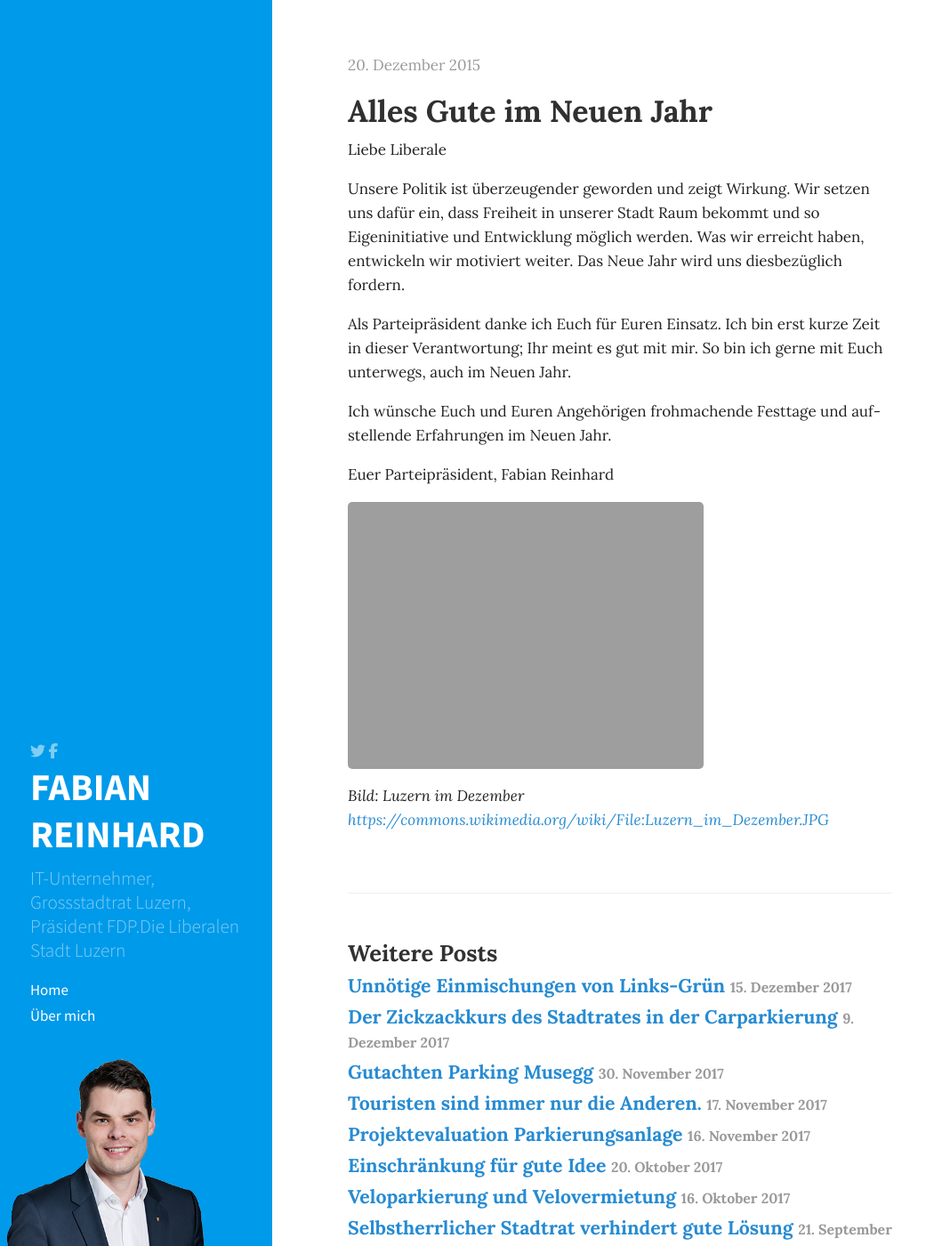
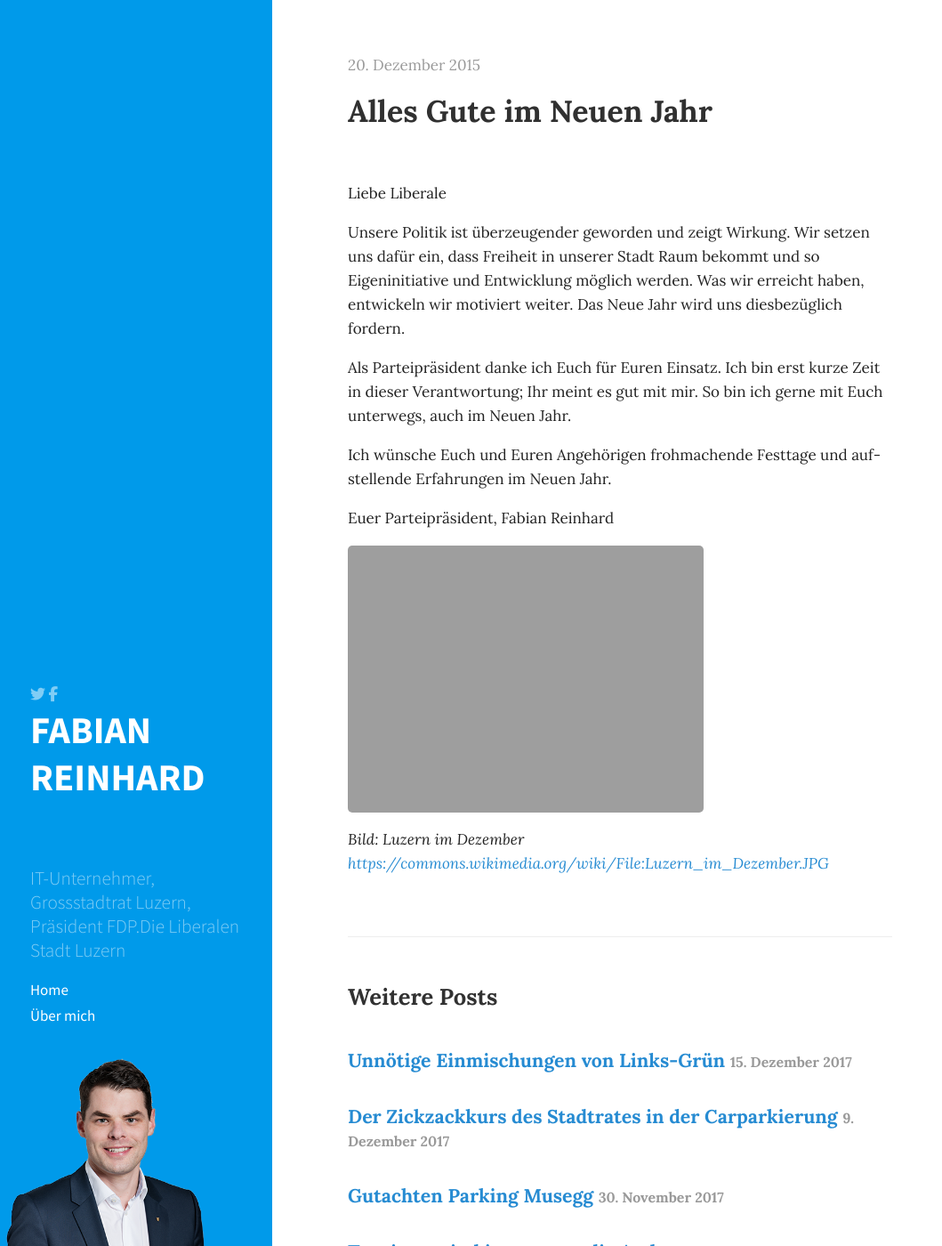
Before and after one commit to freinhard/freinhard.github.io, a Jekyll site: the page built from _posts/2015-12-20-neujahrwuensche.md, in a window 1280 px wide and 1400 px high. Shown: the whole window at 89% size, without its empty margins (0-1059 px from the left). Built offline with Jekyll 4.4.1, drawn with Linux system fonts in a browser that asks for light colours; nearby versions of some CDN libraries; comment, search, counter and statistics services are not loaded.

Commit message:
Margin bottom

```diff
--- a/public/css/custom.css
+++ b/public/css/custom.css
@@ -55,6 +55,10 @@ p, h1, h2, h3, h4 {
     hyphens: auto;
 }
 
+h1, h2, h3, h4, h5, h6 {
+	margin-bottom: 1.7em;
+}
+
 .pagination {
 	font-family: "Source Sans Pro", arial, helvetica, sans-serif;
 }
```
